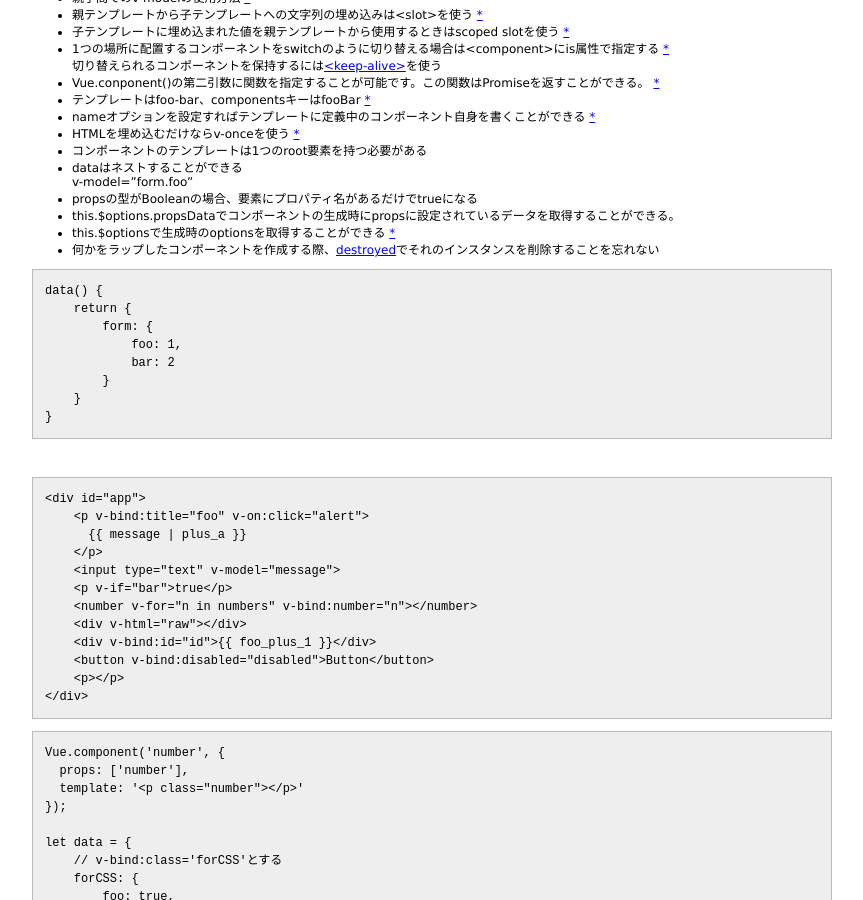
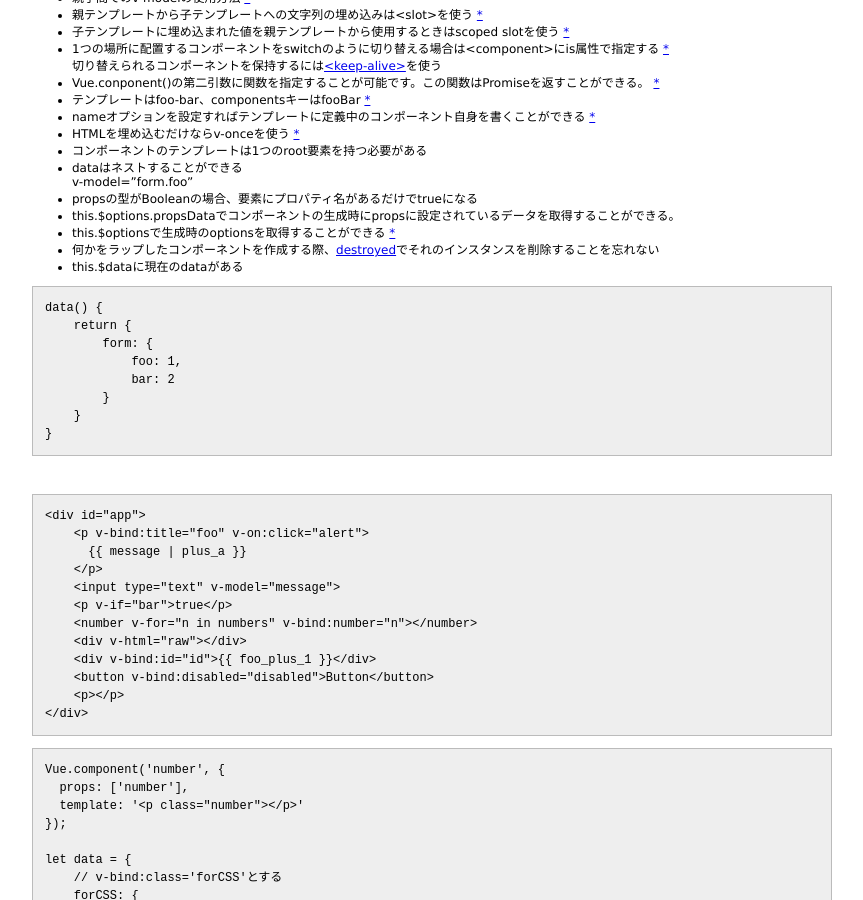
Before and after one commit to 38elements/38elements.github.com, a Jekyll site: the page built from _posts/2016-12-20-vuejs.md, in a window 1280 px wide and 900 px high, scrolled down 2192 px. Shown: the whole window, without its empty margins (208-1071 px from the left). Built offline with Jekyll 4.4.1, drawn with Linux system fonts in a browser that asks for light colours.

Commit message:
Update 2016-12-20-vuejs.md

````diff
--- a/_posts/2016-12-20-vuejs.md
+++ b/_posts/2016-12-20-vuejs.md
@@ -147,6 +147,7 @@ v-model="form.foo"
 * this.$options.propsDataでコンポーネントの生成時にpropsに設定されているデータを取得することができる。
 * this.$optionsで生成時のoptionsを取得することができる [\*](https://vuejs.org/v2/api/#vm-options)
 * 何かをラップしたコンポーネントを作成する際、[destroyed](https://vuejs.org/v2/api/#destroyed)でそれのインスタンスを削除することを忘れない
+* this.$dataに現在のdataがある
 
 ```
 data() {
````
